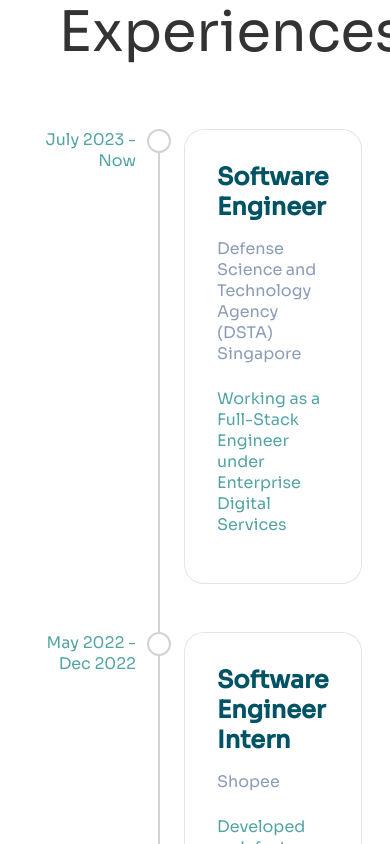
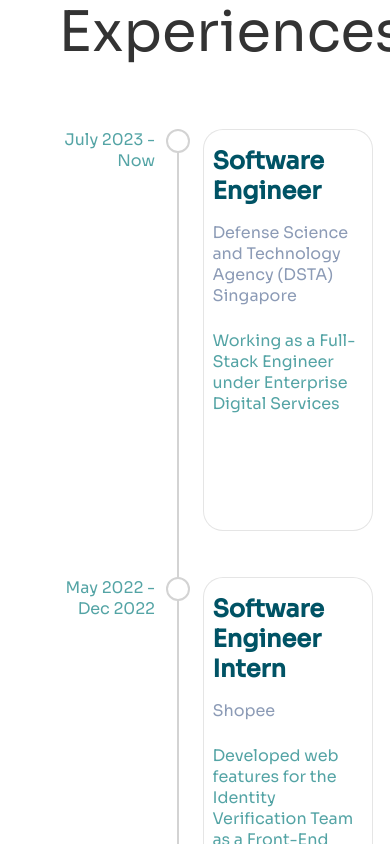
Before and after one commit to Ziyang-98/my-website-2.0, a React (Create React App) app: page / in a window 390 px wide. Shown: the part 2420-3264 px from the top of the page. Built offline with nearby package versions, Linux system fonts and the light colour scheme.

Commit message:
feat: update experience portfolio to flip and add breakpoints

```diff
--- a/src/sections/portfolio/components/experience-card/index.js
+++ b/src/sections/portfolio/components/experience-card/index.js
@@ -8,11 +8,12 @@
   funFact,
 }) {
   const [isFlipped, setIsFlipped] = useState(false);
+
   return (
     <div className={styles["card-container"]}>
       <div
         className={`${styles.card} ${isFlipped ? styles.flipped : ""}`}
-        onClick={() => setIsFlipped(!isFlipped)}
+        onClick={() => setIsFlipped((isFlipped) => !isFlipped)}
       >
         <div className={styles["card-front"]}>
           <header className={styles["card-header"]}>
@@ -22,15 +23,10 @@
           <p className={styles["card-description"]}>{description}</p>
         </div>
 
-        {/*
-      TODO: Add flip back functionality
-      <div className={styles["card-back"]}>
-        <header>
-          <h2>{jobTitle}</h2>
-          <p>{company}</p>
-        </header>
-        <p>{funFact}</p>
-      </div> */}
+        {/* TODO: Add flip back functionality */}
+        <div className={styles["card-back"]}>
+          <p>{funFact}</p>
+        </div>
       </div>
     </div>
   );
--- a/src/sections/portfolio/components/experience-card/index.module.scss
+++ b/src/sections/portfolio/components/experience-card/index.module.scss
@@ -2,23 +2,47 @@
 
 .card-container {
   perspective: 1000px;
+  position: relative;
+  height: 200px;
+
+  @media only screen and (max-width: 700px) {
+    height: 250px;
+  }
+
+  @media only screen and (max-width: 930px) {
+    height: 220px;
+  }
+
+  @media only screen and (max-width: 700px) {
+    height: 280px;
+  }
+
+  @media only screen and (max-width: 500px) {
+    height: 320px;
+  }
+
+  @media only screen and (max-width: 420px) {
+    height: 400px;
+  }
+
+  -webkit-transition: all 0.6s cubic-bezier(0.165, 0.84, 0.44, 1);
+  transition: all 0.6s cubic-bezier(0.165, 0.84, 0.44, 1);
+  &:hover {
+    transform: translateY(-20px);
+  }
+  // overflow: hidden;
 }
 
 .card {
-  position: relative;
   display: flex;
-  padding: 2rem;
   justify-content: center;
-  align-items: flex-start;
-  max-width: 35rem;
-  margin-right: 3rem;
+  transition: transform 0.5s;
+  transform-style: preserve-3d;
+  border-radius: 20px;
+  border: 1px solid rgba(0, 0, 0, 0.1);
   background: #fff;
-  border-radius: 20px;
-  // box-shadow: 0 2px 4px rgba(0, 0, 0, 0.1);
-  border: 1px solid rgba(0, 0, 0, 0.1);
-  -webkit-transition: all 0.6s cubic-bezier(0.165, 0.84, 0.44, 1);
-  transition: all 0.6s cubic-bezier(0.165, 0.84, 0.44, 1);
-
+  width: 100%;
+  height: 100%;
   &::after {
     content: "";
     border-radius: 20px;
@@ -34,32 +58,52 @@
     transition: all 0.6s cubic-bezier(0.165, 0.84, 0.44, 1);
   }
 
-  &:hover {
-    transform: translateY(-20px);
-  }
-
   &:hover::after {
     opacity: 1;
   }
+}
 
-  .front,
-  .back {
-    position: absolute;
-    top: 0;
-    left: 0;
-    right: 0;
-    bottom: 0;
-    backface-visibility: hidden;
-    background: #fff;
-    border-radius: 10px;
-    padding: 36px 36px 44px 44px;
-    transition: 0.6s;
-    cursor: pointer;
-  }
+.card-front,
+.card-back {
+  position: absolute;
+  width: 90%;
+  height: 91%;
+  -webkit-backface-visibility: hidden; /* Safari */
+  backface-visibility: hidden;
+  overflow: hidden;
+}
 
-  .back {
-    transform: rotateX(180deg);
-  }
+.card-front {
+  -webkit-transform: rotateX(0deg);
+  transform: rotateX(0deg);
+  padding: 1rem 0;
+}
+
+.card-back {
+  -webkit-transform: rotateX(180deg);
+  -moz-transform: rotateX(180deg);
+  -o-transform: rotateX(180deg);
+  transform: rotateX(180deg);
+
+  display: flex;
+  justify-content: center;
+  align-items: center;
+}
+
+.card.flipped {
+  -webkit-transform: rotateX(0deg);
+  -webkit-transform: rotateX(180deg);
+  -moz-transform: rotateX(180deg);
+  -o-transform: rotateX(180deg);
+  transform: rotateX(180deg);
+}
+
+.card.flipped {
+  -webkit-transform: rotateX(0deg);
+  -webkit-transform: rotateX(180deg);
+  -moz-transform: rotateX(180deg);
+  -o-transform: rotateX(180deg);
+  transform: rotateX(180deg);
 }
 
 .card-header {
--- a/src/sections/portfolio/index.module.scss
+++ b/src/sections/portfolio/index.module.scss
@@ -18,6 +18,23 @@
   font-weight: 400;
   font-size: $heading-medium;
   color: $text-light;
+}
+
+.timeline {
+  width: 40%;
+
+  @media only screen and (max-width: 1500px) {
+    width: 50%;
+  }
+  @media only screen and (max-width: 1100px) {
+    width: 60%;
+  }
+  @media only screen and (max-width: 900px) {
+    width: 70%;
+  }
+  @media only screen and (max-width: 700px) {
+    width: 80%;
+  }
 }
 
 .experience-divider {
```
